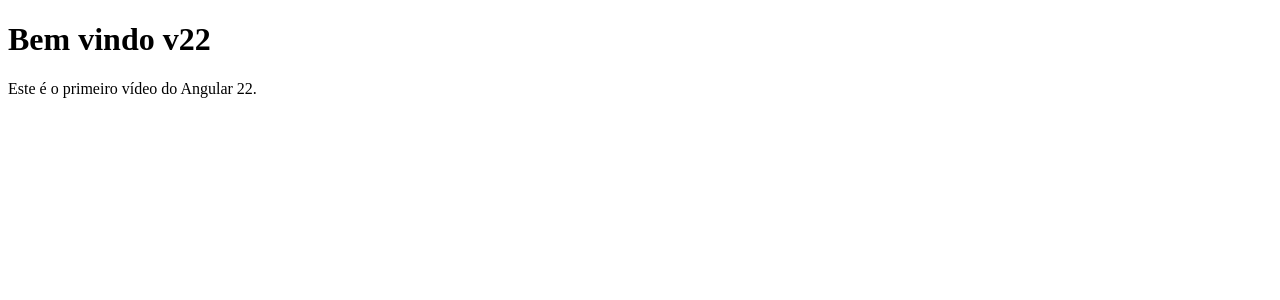
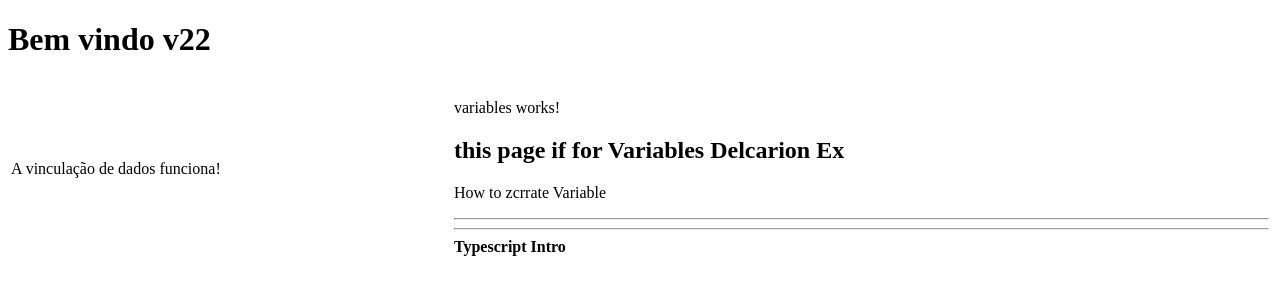
Before and after one commit to marcionavarro/angular22, an Angular app: page / in a window 1280 px wide. Shown: the top 300 px of the page. Built offline with nearby package versions, Linux system fonts and the light colour scheme.

Commit message:
Angular 22 Tutorial for Beginners | What Is Component | Variable Declaration & Data-Types

```diff
--- a/src/app/app.html
+++ b/src/app/app.html
@@ -1,2 +1,8 @@
 <h1>Bem vindo v22</h1>
-<p>Este é o primeiro vídeo do Angular 22.</p>
+
+<table style="width:100%">
+    <tr>
+        <td><app-data-binding></app-data-binding></td>
+        <td><app-variables></app-variables></td>
+    </tr>
+</table>
--- a/src/app/app.ts
+++ b/src/app/app.ts
@@ -1,9 +1,11 @@
 import { Component, signal } from '@angular/core';
 import { RouterOutlet } from '@angular/router';
+import { DataBinding } from "./components/data-binding/data-binding";
+import { Variables } from "./components/variables/variables";
 
 @Component({
   selector: 'app-root',
-  imports: [RouterOutlet],
+  imports: [RouterOutlet, DataBinding, Variables],
   templateUrl: './app.html',
   styleUrl: './app.css'
 })
--- /dev/null
+++ b/src/app/components/data-binding/data-binding.html
@@ -0,0 +1 @@
+<p>A vinculação de dados funciona!</p>
--- /dev/null
+++ b/src/app/components/variables/variables.html
@@ -0,0 +1,12 @@
+<p>variables works!</p>
+
+<h2>this page if for Variables Delcarion Ex</h2>
+
+<p>
+    How to zcrrate Variable
+</p>
+
+<hr>
+<hr>
+
+<strong>Typescript Intro</strong>
--- /dev/null
+++ b/src/app/components/variables/variables.ts
@@ -0,0 +1,51 @@
+import { Component } from '@angular/core';
+
+@Component({
+  selector: 'app-variables',
+  imports: [],
+  templateUrl: './variables.html',
+  styleUrl: './variables.css',
+})
+export class Variables {
+  studentName: string = 'Marcio Navarro';
+  rollNo: number = 121;
+  istStudentActive: boolean = false;
+  currentDate: Date = new Date();
+
+  teacherName = 'Carlos Eduardo';
+
+  cityList: string[] = ['New York', 'Los Angeles', 'Chicago', 'Houston', 'Phoenix'];
+
+  rollNoList: number[] = [101, 102, 103, 104, 105];
+
+  student = {
+    studentName: 'Marcio Navarro',
+    rollNo: 121,
+    city: 'Los Angeles',
+  };
+
+  studentList = [
+    { studentName: 'Marcio Navarro', rollNo: 121, city: 'Los Angeles' },
+    { studentName: 'Carlos Eduardo', rollNo: 122, city: 'New York' },
+    { studentName: 'John Doe', rollNo: 123, city: 'Chicago' },
+  ];
+
+  employee: any = 'Chetan';
+
+  constructor() {
+    debugger;
+    console.log(this.studentName);
+    console.log(this.studentList);
+    console.log(this.studentList[1]);
+    //this.rollNo = "abcd";
+
+    this.employee = 'Marcio Navarro';
+    this.employee = 122;
+    this.employee = false;
+    this.employee = [];
+
+    this.studentName = 'Cristian';
+
+    console.log('After Change: ' + this.studentName);
+  }
+}
```
Also changed, not shown: src/app/components/data-binding/data-binding.ts (added, +9 -0 lines), src/app/components/data-binding/data-binding.css (added), src/app/components/variables/variables.css (added), 2 other files (tests, documents, lock files or other folders).
